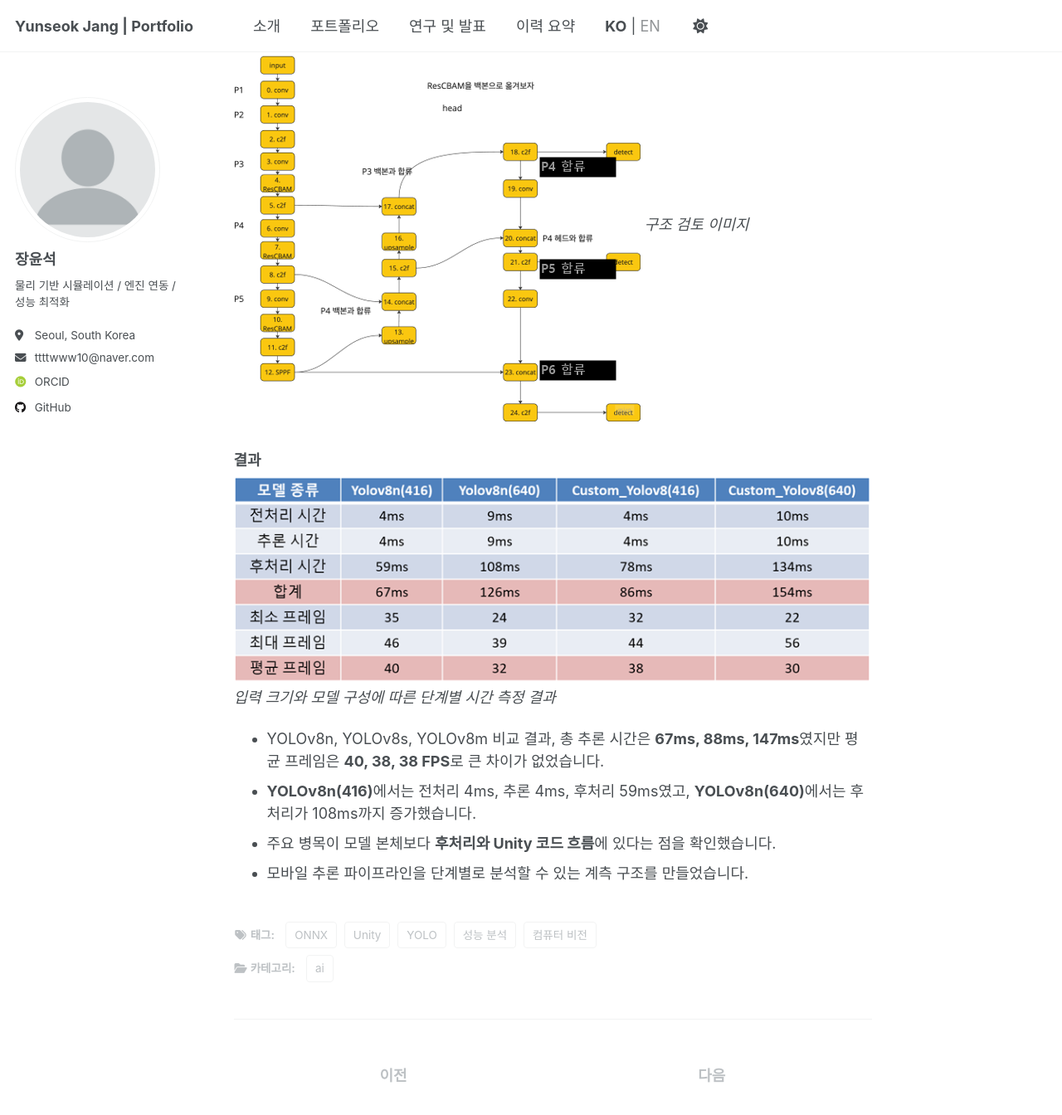
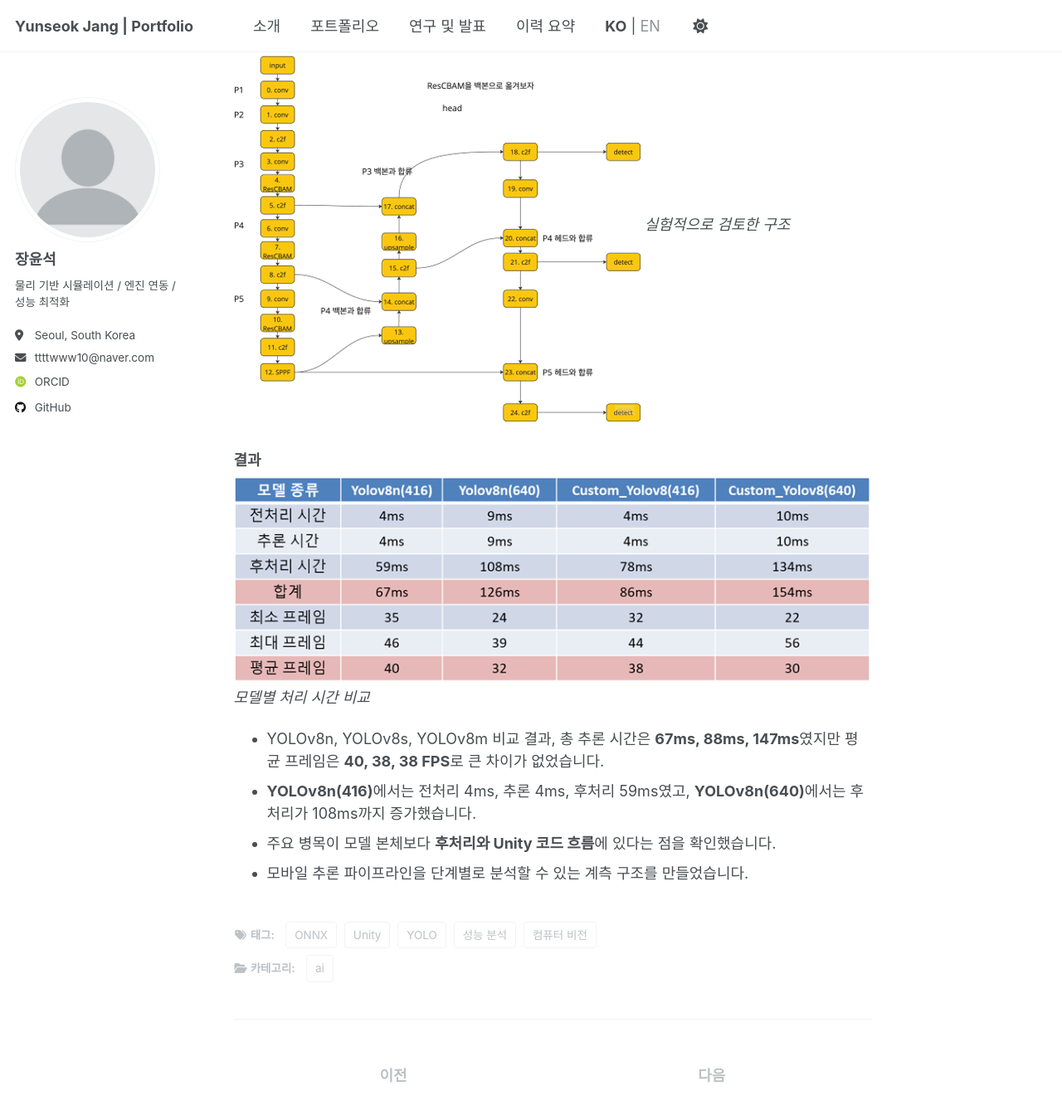
Before and after one commit to dodogcat/dodogcat.github.io, a Jekyll site: the page built from _portfolio/2-mobile-optimization.md, in a window 1280 px wide and 1400 px high, scrolled down 1743 px. Shown: the top 1344 px of the window at 83% size. Built offline with Jekyll 4.4.1, drawn with Linux system fonts in a browser that asks for light colours; some web fonts are replaced.

Commit message:
Refine mobile optimization captions

```diff
--- a/_portfolio/2-mobile-optimization.md
+++ b/_portfolio/2-mobile-optimization.md
@@ -32,12 +32,12 @@
 - YOLOv8n 적용을 검토하는 과정에서 화면 끊김이 발생했고, 원인이 모델 크기인지 파이프라인 구조인지 분리해서 확인할 필요가 있었습니다.
 
 ![모델 구조 검토 이미지](/images/아키텍처.png)
-*구조 검토 이미지*
+*실험적으로 검토한 구조*
 
 ### 결과
 
 ![단계별 시간 측정 결과](/images/notion5.png)
-*입력 크기와 모델 구성에 따른 단계별 시간 측정 결과*
+*모델별 처리 시간 비교*
 
 - YOLOv8n, YOLOv8s, YOLOv8m 비교 결과, 총 추론 시간은 **67ms, 88ms, 147ms**였지만 평균 프레임은 **40, 38, 38 FPS**로 큰 차이가 없었습니다.
 - **YOLOv8n(416)**에서는 전처리 4ms, 추론 4ms, 후처리 59ms였고, **YOLOv8n(640)**에서는 후처리가 108ms까지 증가했습니다.
```
Also changed, not shown: images/아키텍처.png.
